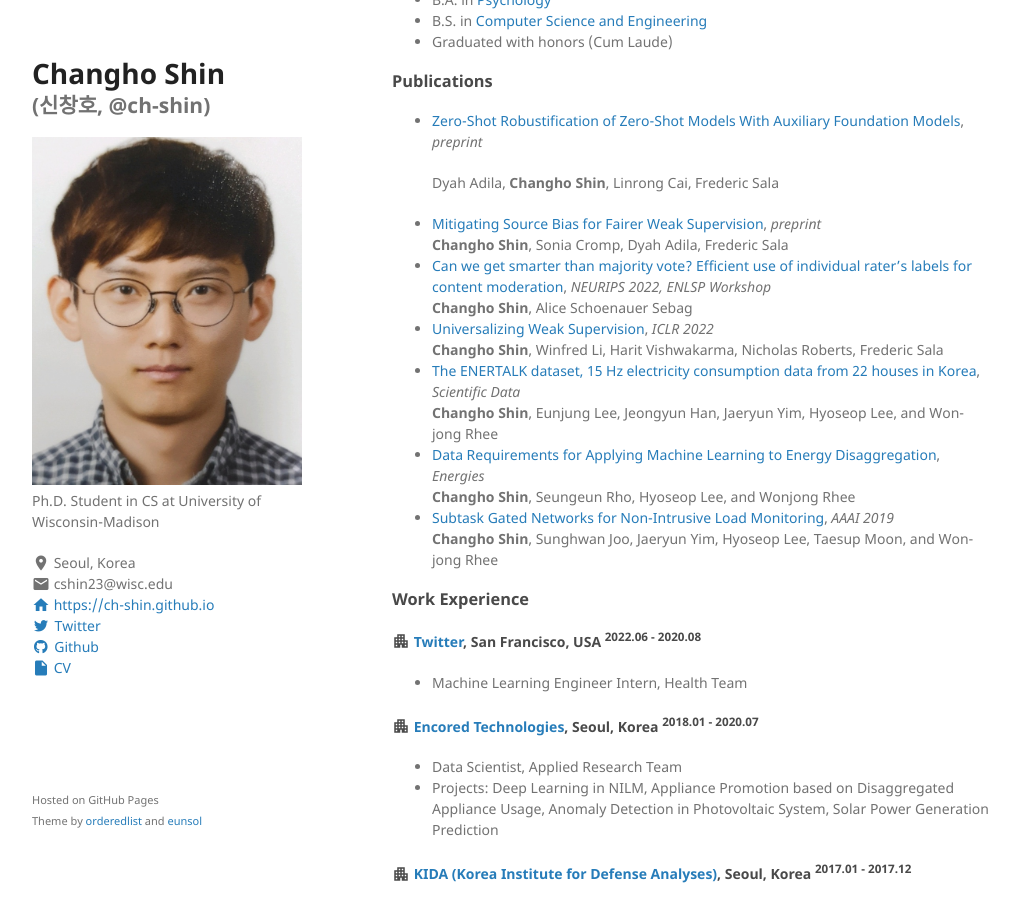
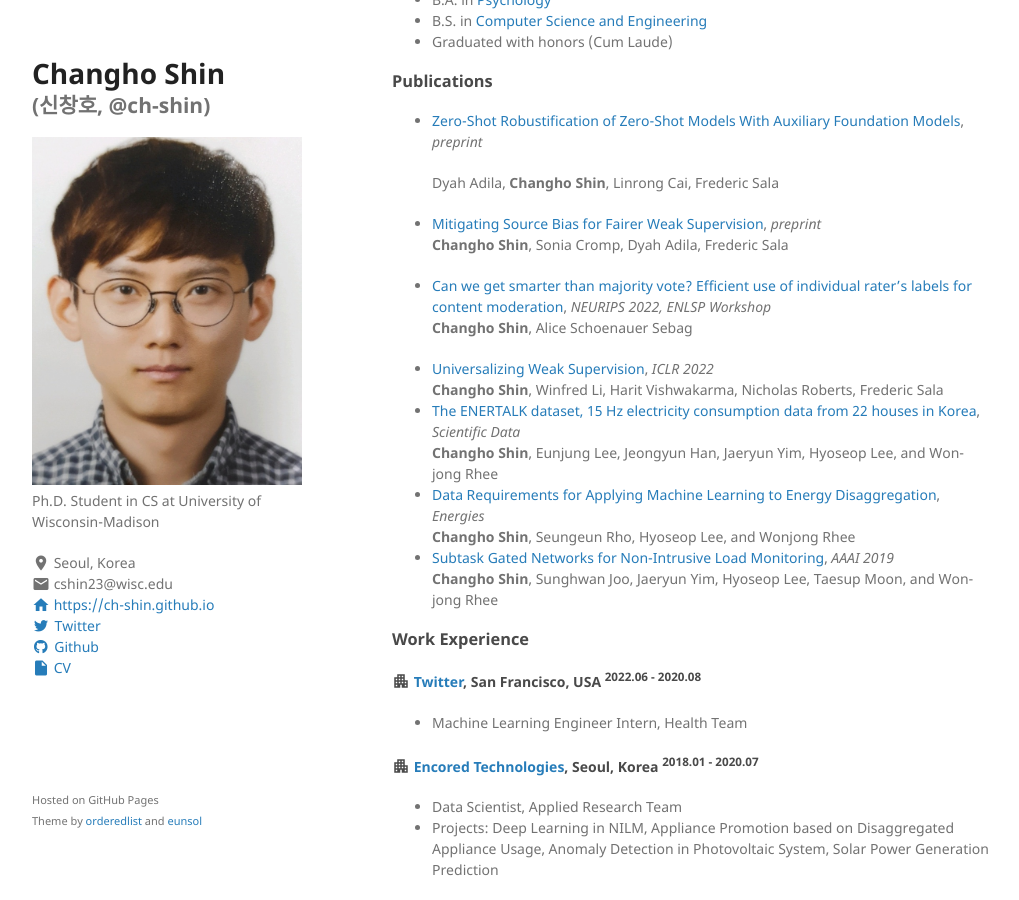
Before and after one commit to ch-shin/ch-shin.github.io, a Jekyll site: the page built from index.md, in a window 1280 px wide and 900 px high, scrolled down 436 px. Shown: the whole window, without its empty margins (128-1147 px from the left). Built offline with Jekyll 4.4.1, drawn with Linux system fonts in a browser that asks for light colours.

Commit message:
Minor update

```diff
--- a/index.md
+++ b/index.md
@@ -38,14 +38,16 @@ I am a third year PhD student in Computer Science at University of Wisconsin-Mad
 
 ### Publications
 
-* [Zero-Shot Robustification of Zero-Shot Models With Auxiliary Foundation Models](https://dyahadila.github.io/assets/pdf/roboshot.pdf), _preprint_ <br/>
+* [Zero-Shot Robustification of Zero-Shot Models With Auxiliary Foundation Models](https://dyahadila.github.io/assets/pdf/roboshot.pdf), _preprint_
 
   Dyah Adila, **Changho Shin**, Linrong Cai, Frederic Sala
 
 * [Mitigating Source Bias for Fairer Weak Supervision](https://arxiv.org/abs/2303.17713), _preprint_ <br/>
   **Changho Shin**, Sonia Cromp, Dyah Adila, Frederic Sala
+
 * [Can we get smarter than majority vote? Efficient use of individual rater’s labels for content moderation](https://neurips2022-enlsp.github.io/papers/paper_21.pdf), _NEURIPS 2022, ENLSP Workshop_ <br/>
   **Changho Shin**, Alice Schoenauer Sebag
+
 * [Universalizing Weak Supervision](https://arxiv.org/pdf/2112.03865.pdf), _ICLR 2022_ <br/>
   **Changho Shin**, Winfred Li, Harit Vishwakarma, Nicholas Roberts, Frederic Sala <br/>
 - [The ENERTALK dataset, 15 Hz electricity consumption data from 22 houses in
```
